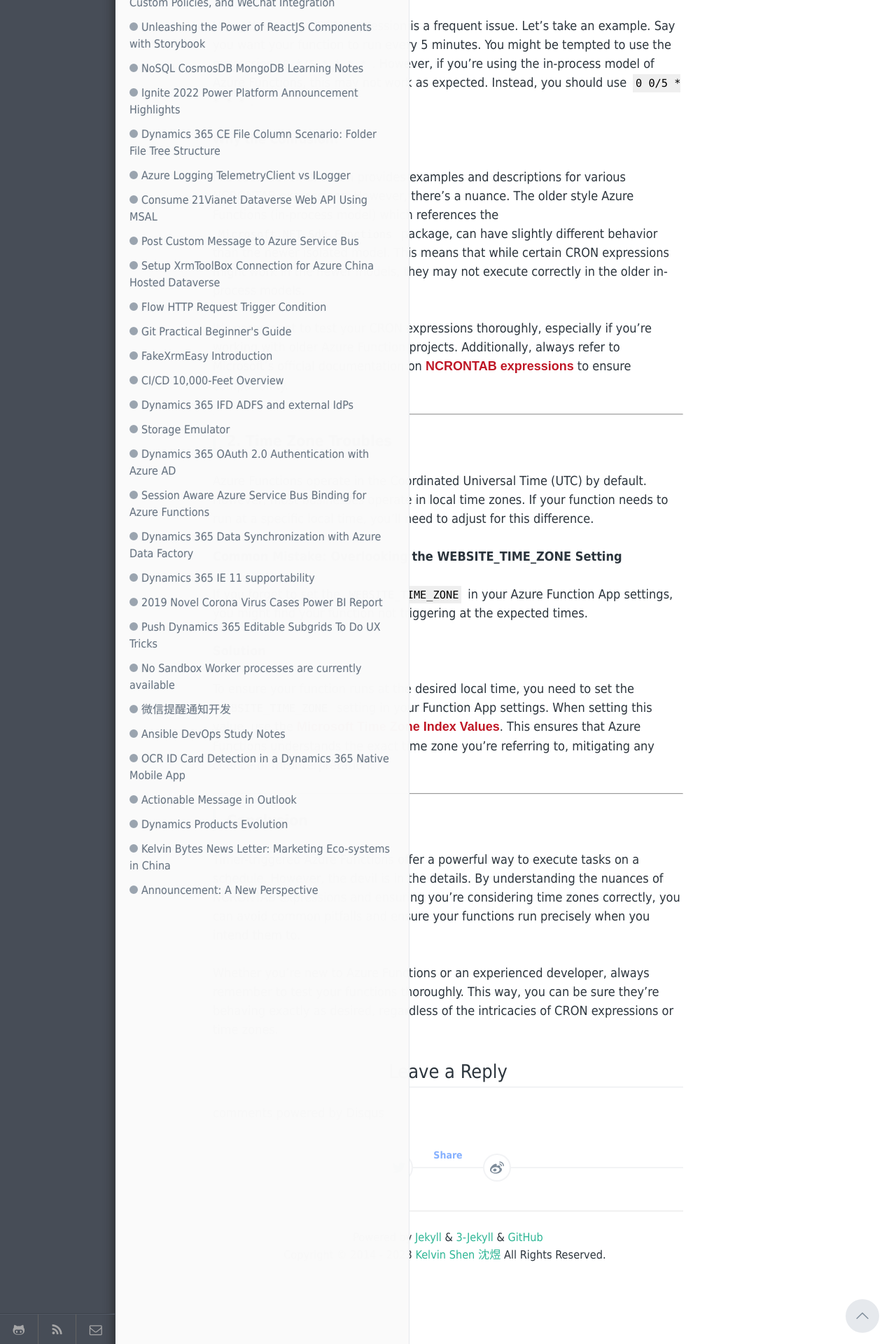
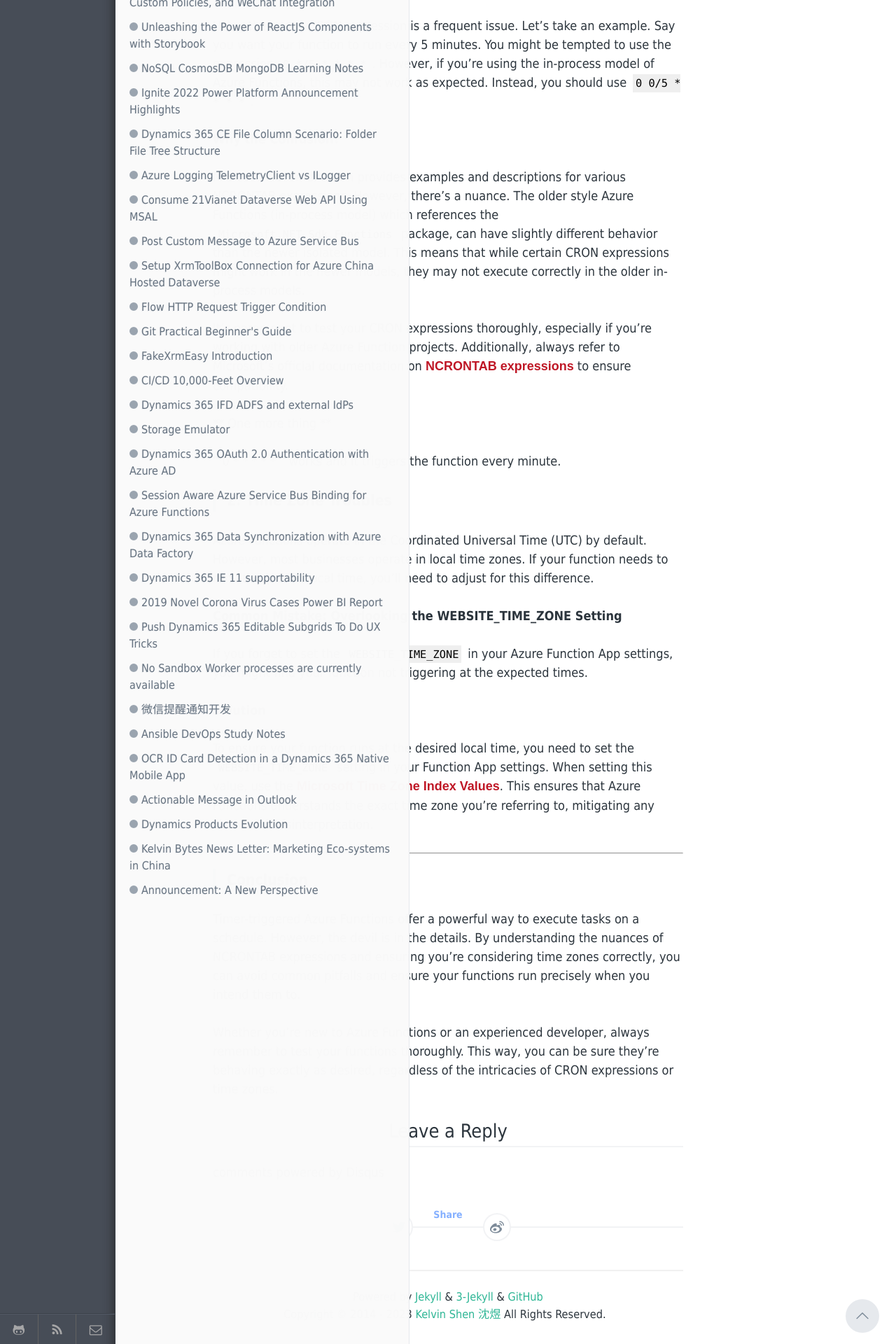
Before and after one commit to nzkelvin/nzkelvin.github.io, a Jekyll site: the page built from _posts/2023-07-13-timer-triggered-azure-functions-pitfalls.markdown, in a window 1280 px wide. Shown: the part 958-2878 px from the top of the page at 70% size. Built offline with Jekyll 4.4.1, drawn with Linux system fonts in a browser that asks for light colours; comment, search, counter and statistics services are not loaded.

Commit message:
cron example

```diff
--- a/_posts/2023-07-13-timer-triggered-azure-functions-pitfalls.markdown
+++ b/_posts/2023-07-13-timer-triggered-azure-functions-pitfalls.markdown
@@ -31,7 +31,8 @@
 
 It's paramount to test your CRON expressions thoroughly, especially if you're working with older Azure Function projects. Additionally, always refer to Microsoft’s official documentation on [NCRONTAB expressions](https://learn.microsoft.com/en-us/azure/azure-functions/functions-bindings-timer?tabs=python-v2%2Cin-process&pivots=programming-language-csharp#ncrontab-expressions) to ensure compatibility.
 
----
+#### ** One more thing **
+" 0 * * * * * " works and it triggers the function every minute.
 
 ### **2. Time Zone Troubles**
 
```
